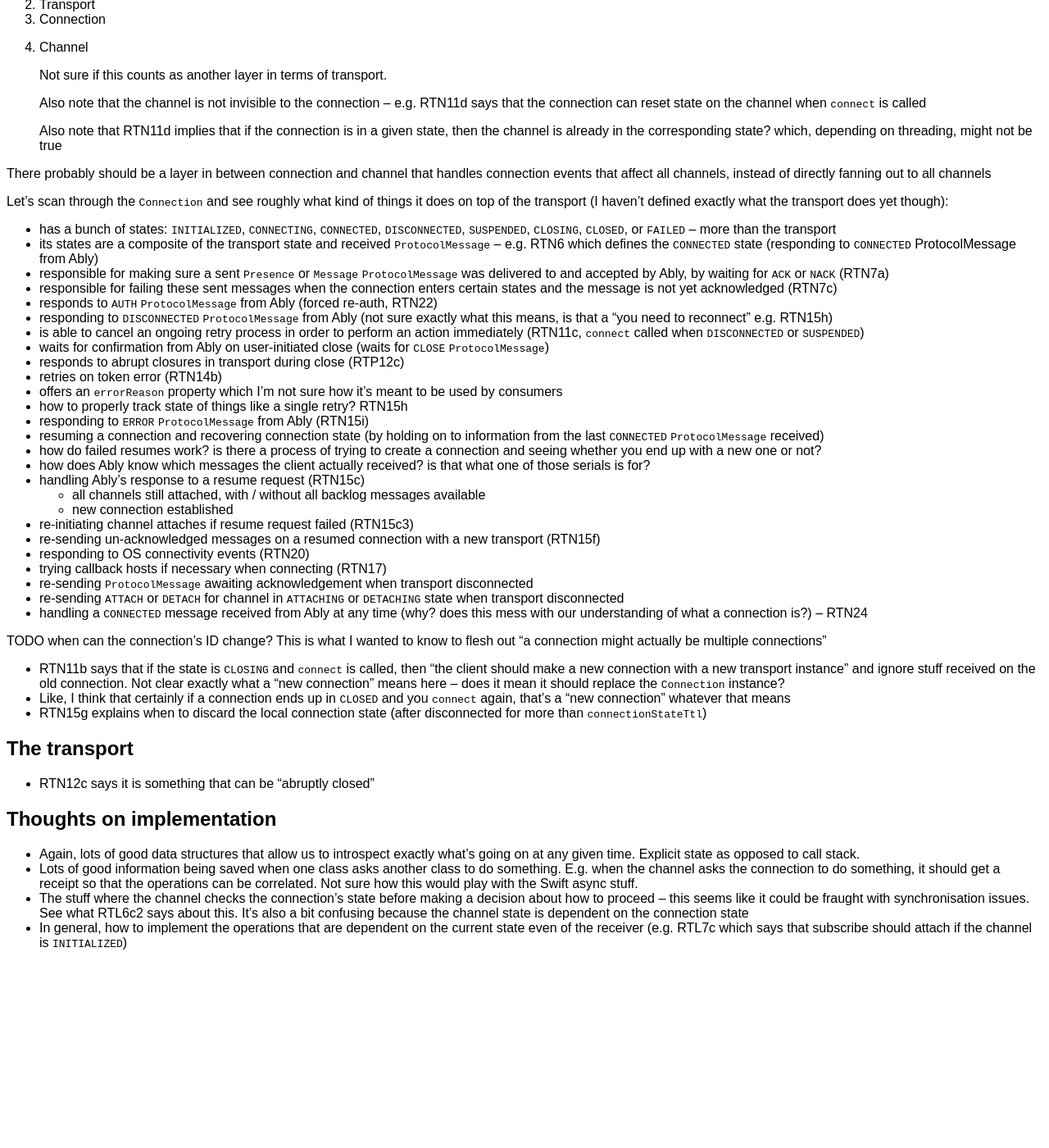
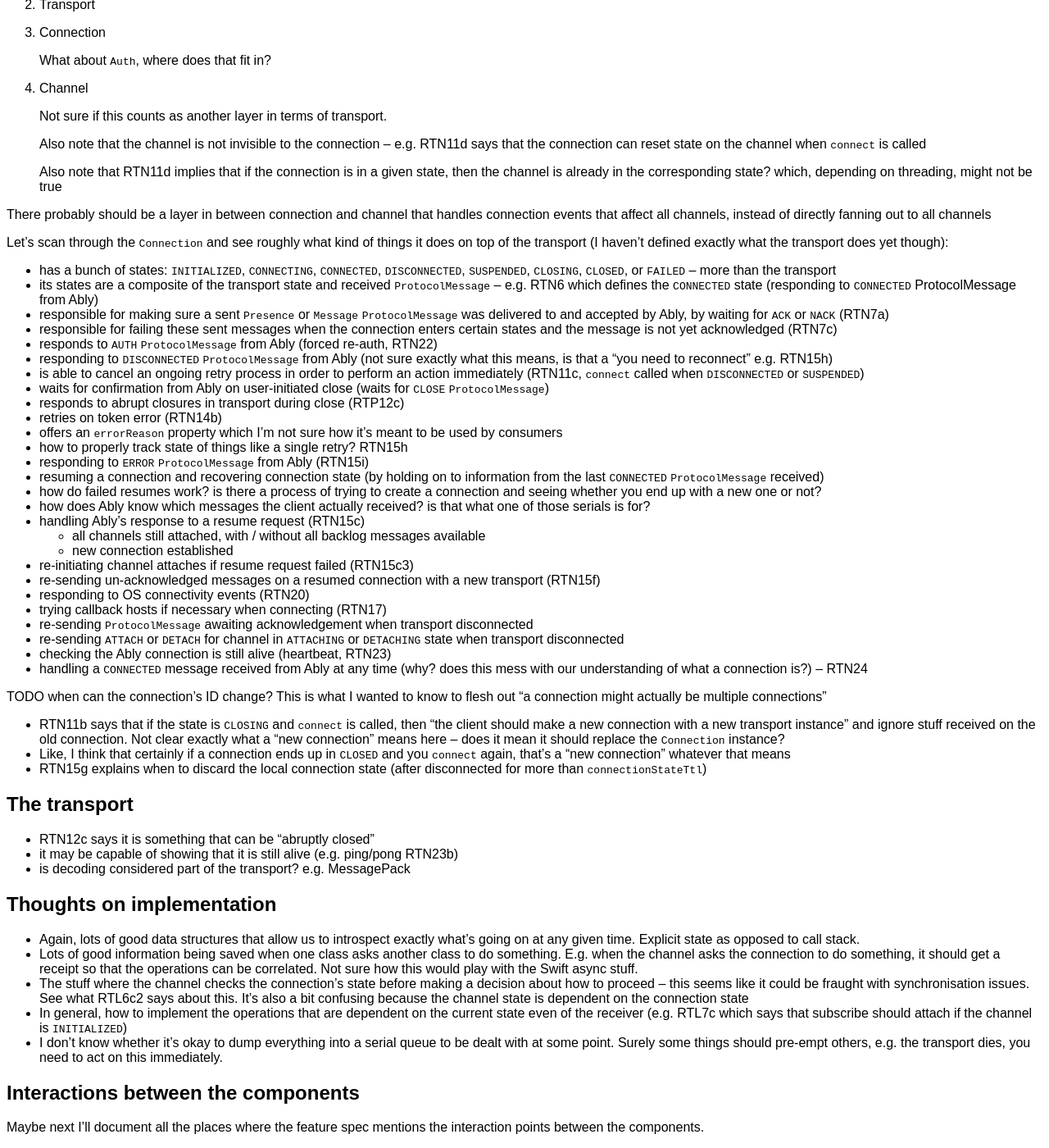
Before and after one commit to lawrence-forooghian/website, a Jekyll site: the page built from site/notes/_posts/2023-02-04-how-to-read-the-ably-client-library-specification.md, in a window 1280 px wide and 1400 px high, scrolled down 3343 px. Shown: the whole window at 82% size. Built offline with Jekyll 4.4.1, drawn with Linux system fonts in a browser that asks for light colours; before the commit the page ends 4518 px from its top, so only the background shows below that.

Commit message:
A few further notes on Ably

```diff
--- a/site/notes/_posts/2023-02-04-how-to-read-the-ably-client-library-specification.md
+++ b/site/notes/_posts/2023-02-04-how-to-read-the-ably-client-library-specification.md
@@ -177,6 +177,9 @@
 1. TCP connection
 2. Transport
 3. Connection
+
+   What about `Auth`, where does that fit in?
+
 4. Channel
 
    Not sure if this counts as another layer in terms of transport.
@@ -214,6 +217,7 @@
 - trying callback hosts if necessary when connecting (RTN17)
 - re-sending `ProtocolMessage` awaiting acknowledgement when transport disconnected
 - re-sending `ATTACH` or `DETACH` for channel in `ATTACHING` or `DETACHING` state when transport disconnected
+- checking the Ably connection is still alive (heartbeat, RTN23)
 - handling a `CONNECTED` message received from Ably at any time (why? does this mess with our understanding of what a connection is?) – RTN24
 
 TODO when can the connection’s ID change? This is what I wanted to know to flesh out "a connection might actually be multiple connections"
@@ -225,6 +229,8 @@
 ## The transport
 
 - RTN12c says it is something that can be "abruptly closed"
+- it may be capable of showing that it is still alive (e.g. ping/pong RTN23b)
+- is decoding considered part of the transport? e.g. MessagePack
 
 ## Thoughts on implementation
 
@@ -232,3 +238,8 @@
 - Lots of good information being saved when one class asks another class to do something. E.g. when the channel asks the connection to do something, it should get a receipt so that the operations can be correlated. Not sure how this would play with the Swift async stuff.
 - The stuff where the channel checks the connection’s state before making a decision about how to proceed – this seems like it could be fraught with synchronisation issues. See what RTL6c2 says about this. It’s also a bit confusing because the channel state is dependent on the connection state
 - In general, how to implement the operations that are dependent on the current state even of the receiver (e.g. RTL7c which says that subscribe should attach if the channel is `INITIALIZED`)
+- I don't know whether it's okay to dump everything into a serial queue to be dealt with at some point. Surely some things should pre-empt others, e.g. the transport dies, you need to act on this immediately.
+
+## Interactions between the components
+
+Maybe next I’ll document all the places where the feature spec mentions the interaction points between the components.
```
